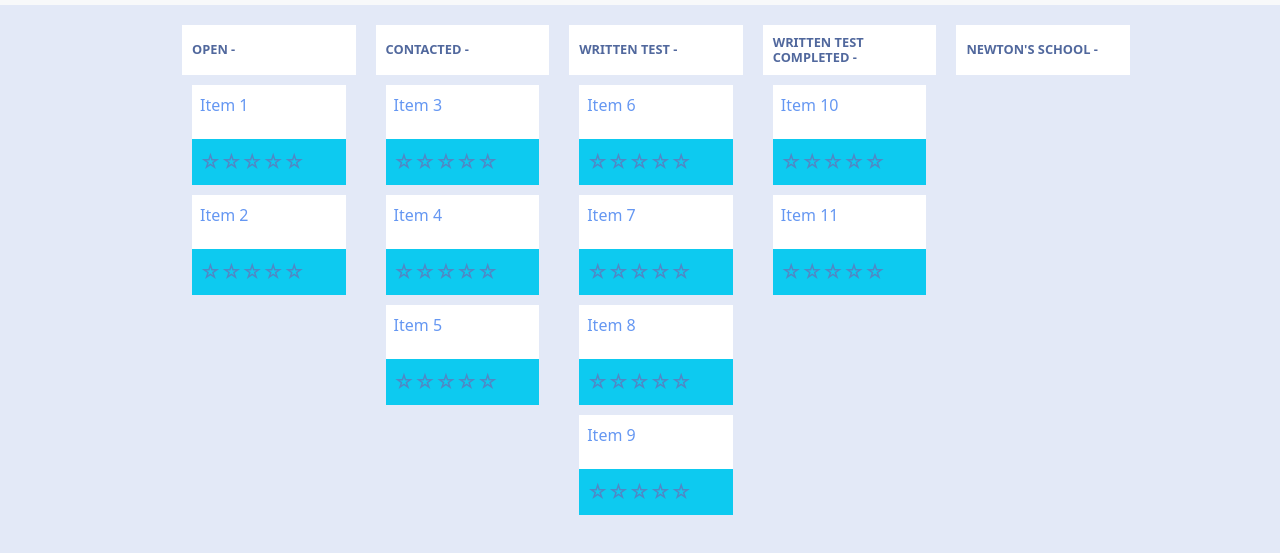
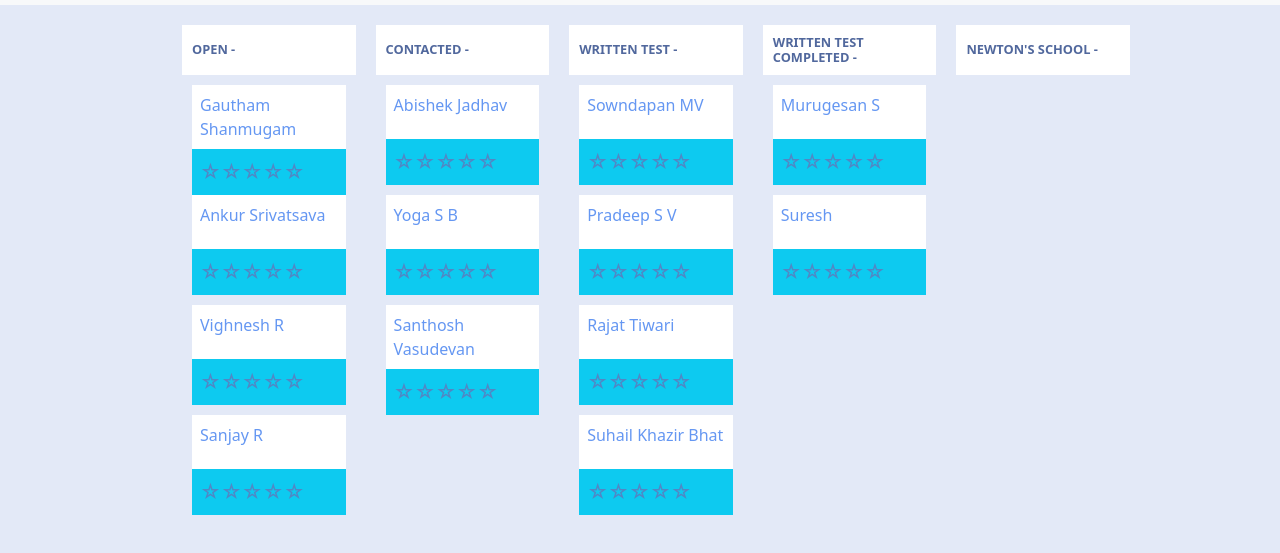
Before and after one commit to NATCHATTIRAVASAN06/iamneu_assesment, a plain HTML site: page index.html in a window 1280 px wide. Shown: the part 57-610 px from the top of the page. Drawn offline with nearby package versions, Linux system fonts and the light colour scheme; a script that the page names is missing.

Commit message:
Update index.html

```diff
--- a/index.html
+++ b/index.html
@@ -32,7 +32,7 @@
                 <ul class="drag-inner-list" id="1">
                     <li class="drag-item">
                         <div class="d-flex align-items-start flex-column" style="height: 100%;">
-                            <div class="mb-auto p-2 card-name">Item 1</div>
+                            <div class="mb-auto p-2 card-name">Gautham Shanmugam</div>
                             <div class="p-2 bg-info star-container">
                                 <span class="checked">☆</span>
                                 <span class="checked">☆</span>
@@ -44,7 +44,31 @@
                     </li>
                     <li class="drag-item">
                         <div class="d-flex align-items-start flex-column" style="height: 100%;">
-                            <div class="mb-auto p-2 card-name">Item 2</div>
+                            <div class="mb-auto p-2 card-name">Ankur Srivatsava</div>
+                            <div class="p-2 bg-info star-container">
+                                <span class="checked">☆</span>
+                                <span class="checked">☆</span>
+                                <span class="checked">☆</span>
+                                <span class="checked">☆</span>
+                                <span class="checked">☆</span>
+                            </div>
+                        </div>
+                    </li>
+                    <li class="drag-item">
+                        <div class="d-flex align-items-start flex-column" style="height: 100%;">
+                            <div class="mb-auto p-2 card-name">Vighnesh R</div>
+                            <div class="p-2 bg-info star-container">
+                                <span class="checked">☆</span>
+                                <span class="checked">☆</span>
+                                <span class="checked">☆</span>
+                                <span class="checked">☆</span>
+                                <span class="checked">☆</span>
+                            </div>
+                        </div>
+                    </li>
+                    <li class="drag-item">
+                        <div class="d-flex align-items-start flex-column" style="height: 100%;">
+                            <div class="mb-auto p-2 card-name">Sanjay R</div>
                             <div class="p-2 bg-info star-container">
                                 <span class="checked">☆</span>
                                 <span class="checked">☆</span>
@@ -64,7 +88,7 @@
                 <ul class="drag-inner-list" id="2">
                     <li class="drag-item">
                         <div class="d-flex align-items-start flex-column" style="height: 100%;">
-                            <div class="mb-auto p-2 card-name">Item 3</div>
+                            <div class="mb-auto p-2 card-name">Abishek Jadhav</div>
                             <div class="p-2 bg-info star-container">
                                 <span class="checked">☆</span>
                                 <span class="checked">☆</span>
@@ -76,7 +100,7 @@
                     </li>
                     <li class="drag-item">
                         <div class="d-flex align-items-start flex-column" style="height: 100%;">
-                            <div class="mb-auto p-2 card-name">Item 4</div>
+                            <div class="mb-auto p-2 card-name">Yoga S B</div>
                             <div class="p-2 bg-info star-container">
                                 <span class="checked">☆</span>
                                 <span class="checked">☆</span>
@@ -88,7 +112,7 @@
                     </li>
                     <li class="drag-item">
                         <div class="d-flex align-items-start flex-column" style="height: 100%;">
-                            <div class="mb-auto p-2 card-name">Item 5</div>
+                            <div class="mb-auto p-2 card-name">Santhosh Vasudevan</div>
                             <div class="p-2 bg-info star-container">
                                 <span class="checked">☆</span>
                                 <span class="checked">☆</span>
@@ -108,7 +132,7 @@
                 <ul class="drag-inner-list" id="3">
                     <li class="drag-item">
                         <div class="d-flex align-items-start flex-column" style="height: 100%;">
-                            <div class="mb-auto p-2 card-name">Item 6</div>
+                            <div class="mb-auto p-2 card-name">Sowndapan MV</div>
                             <div class="p-2 bg-info star-container">
                                 <span class="checked">☆</span>
                                 <span class="checked">☆</span>
@@ -120,7 +144,7 @@
                     </li>
                     <li class="drag-item">
                         <div class="d-flex align-items-start flex-column" style="height: 100%;">
-                            <div class="mb-auto p-2 card-name">Item 7</div>
+                            <div class="mb-auto p-2 card-name">Pradeep S V</div>
                             <div class="p-2 bg-info star-container">
                                 <span class="checked">☆</span>
                                 <span class="checked">☆</span>
@@ -132,7 +156,7 @@
                     </li>
                     <li class="drag-item">
                         <div class="d-flex align-items-start flex-column" style="height: 100%;">
-                            <div class="mb-auto p-2 card-name">Item 8</div>
+                            <div class="mb-auto p-2 card-name">Rajat Tiwari</div>
                             <div class="p-2 bg-info star-container">
                                 <span class="checked">☆</span>
                                 <span class="checked">☆</span>
@@ -144,7 +168,7 @@
                     </li>
                     <li class="drag-item">
                         <div class="d-flex align-items-start flex-column" style="height: 100%;">
-                            <div class="mb-auto p-2 card-name">Item 9</div>
+                            <div class="mb-auto p-2 card-name">Suhail Khazir Bhat</div>
                             <div class="p-2 bg-info star-container">
                                 <span class="checked">☆</span>
                                 <span class="checked">☆</span>
@@ -165,7 +189,7 @@
                 <ul class="drag-inner-list" id="4">
                     <li class="drag-item">
                         <div class="d-flex align-items-start flex-column" style="height: 100%;">
-                            <div class="mb-auto p-2 card-name">Item 10</div>
+                            <div class="mb-auto p-2 card-name">Murugesan S</div>
                             <div class="p-2 bg-info star-container">
                                 <span class="checked">☆</span>
                                 <span class="checked">☆</span>
@@ -177,7 +201,7 @@
                     </li>
                     <li class="drag-item">
                         <div class="d-flex align-items-start flex-column" style="height: 100%;">
-                            <div class="mb-auto p-2 card-name">Item 11</div>
+                            <div class="mb-auto p-2 card-name">Suresh</div>
                             <div class="p-2 bg-info star-container">
                                 <span class="checked">☆</span>
                                 <span class="checked">☆</span>
@@ -239,8 +263,8 @@
     <div class="dummy d-none">
         <ul>
             <li class="drag-item">
-            <div class="d-flex align-items-start flex-column" style="height: 100%;">
-                <div class="mb-auto p-2 card-name"></div>
+                <div class="d-flex align-items-start flex-column" style="height: 100%;">
+                    <div class="mb-auto p-2 card-name"></div>
                     <div class="p-2 bg-info star-container">
                         <span class="checked">☆</span>
                         <span class="checked">☆</span>
```
